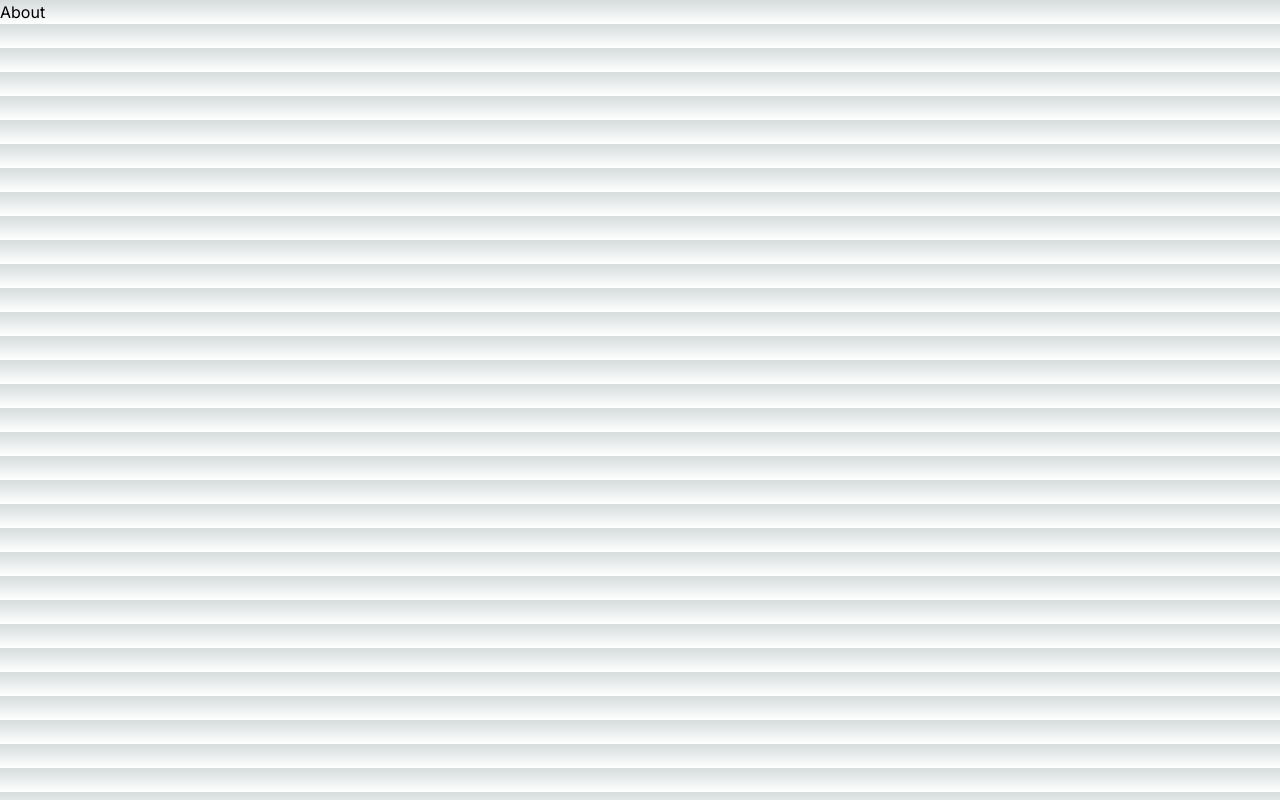
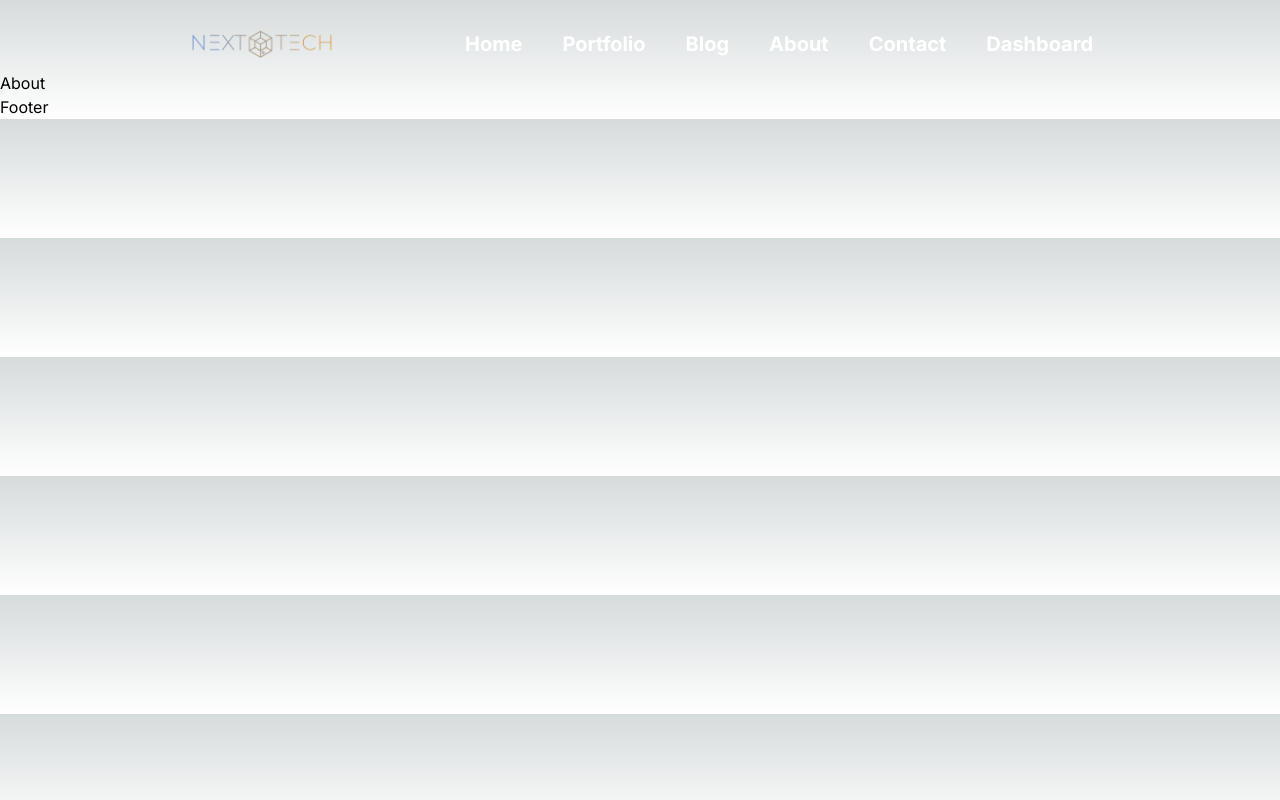
Before and after one commit to omerulusal/nextTech, a Next.js app: page /about in a window 1280 px wide. Built offline with nearby package versions, Linux system fonts and the light colour scheme.

Commit message:
route fix and navbar design

```diff
--- a/src/app/layout.js
+++ b/src/app/layout.js
@@ -1,5 +1,7 @@
 import { Inter } from 'next/font/google'
 import './globals.css'
+import Navbar from '@/components/navbar/Navbar'
+import Footer from '@/components/footer/Footer'
 
 const inter = Inter({ subsets: ['latin'] })
 
@@ -11,7 +13,11 @@ export const metadata = {
 export default function RootLayout({ children }) {
   return (
     <html lang="en">
-      <body className={inter.className}>{children}</body>
+      <body className={inter.className}>
+        <Navbar />
+        {children}
+        <Footer />
+      </body>
     </html>
   )
 }
--- /dev/null
+++ b/src/components/footer/Footer.jsx
@@ -0,0 +1,7 @@
+const Footer = () => {
+    return (
+        <div>Footer</div>
+    )
+}
+
+export default Footer
--- /dev/null
+++ b/src/components/navbar/Navbar.jsx
@@ -0,0 +1,58 @@
+import Link from "next/link"
+import Image from "next/image"
+
+const links = [
+    {
+        id: 1,
+        title: "Home",
+        url: "/",
+    },
+    {
+        id: 2,
+        title: "Portfolio",
+        url: "/portfolio",
+    },
+    {
+        id: 3,
+        title: "Blog",
+        url: "/blog",
+    },
+    {
+        id: 4,
+        title: "About",
+        url: "/about",
+    },
+    {
+        id: 5,
+        title: "Contact",
+        url: "/contact",
+    },
+    {
+        id: 6,
+        title: "Dashboard",
+        url: "/dashboard",
+    },
+];
+const Navbar = () => {
+    return (
+        <div className="flex items-center justify-center p-3 mt-4">
+            <Link href={"/"} className="mr-32">
+                <Image width={150} height={150} src="/logo.png" alt="logo" />
+            </Link>
+            <div className="text-xl font-bold text-white">
+                <ul className="flex items-center justify-center gap-10">
+                    {links.map((link) => (
+                        <li key={link.id}>
+                            <Link href={link.url}
+                                className="text text-white hover:text-gray hover:underline underline-offset-4 decoration-2 decoration-gray">
+                                {link.title}
+                            </Link>
+                        </li>
+                    ))}
+                </ul>
+            </div>
+        </div>
+    )
+}
+
+export default Navbar
```
Also changed, not shown: src/app/portfolio/[category]/page.jsx (renamed from src/app/portfolyo/[category]/page.jsx), src/app/portfolio/page.jsx (renamed from src/app/portfolyo/page.jsx).
